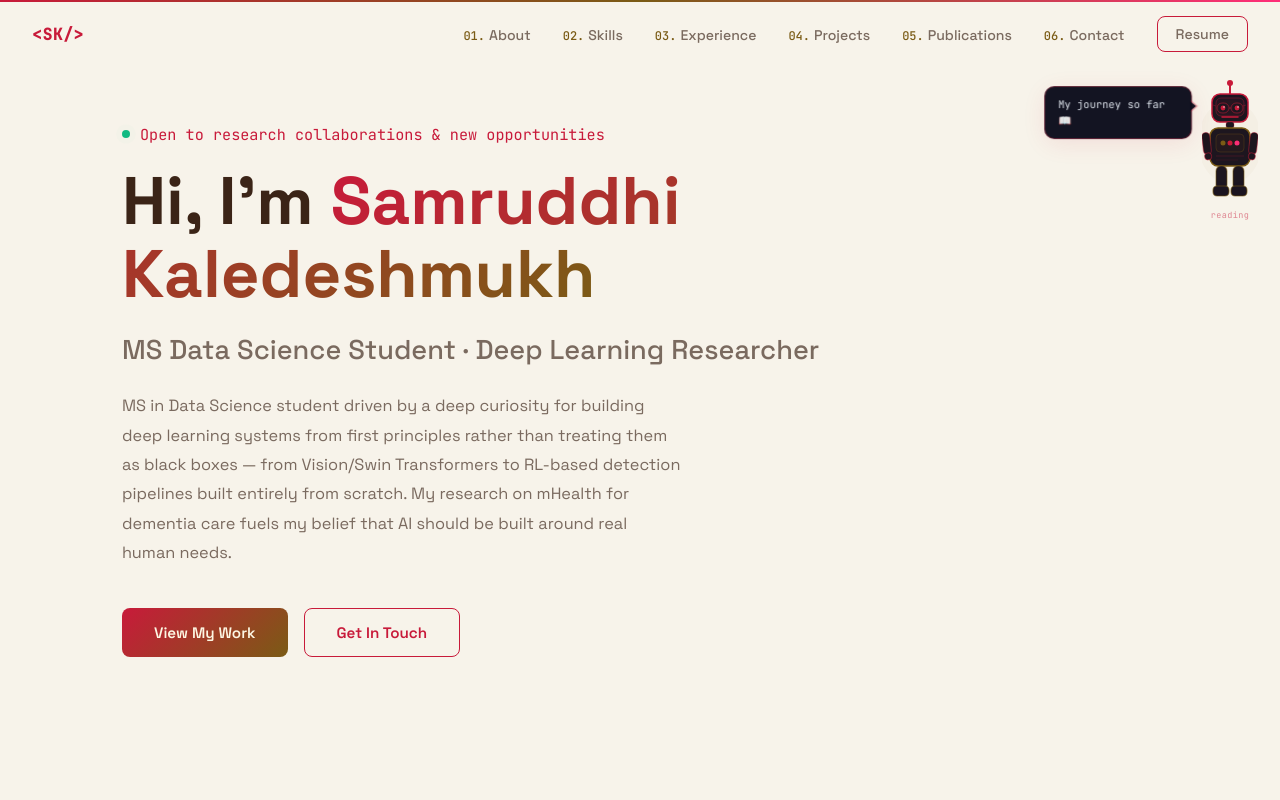
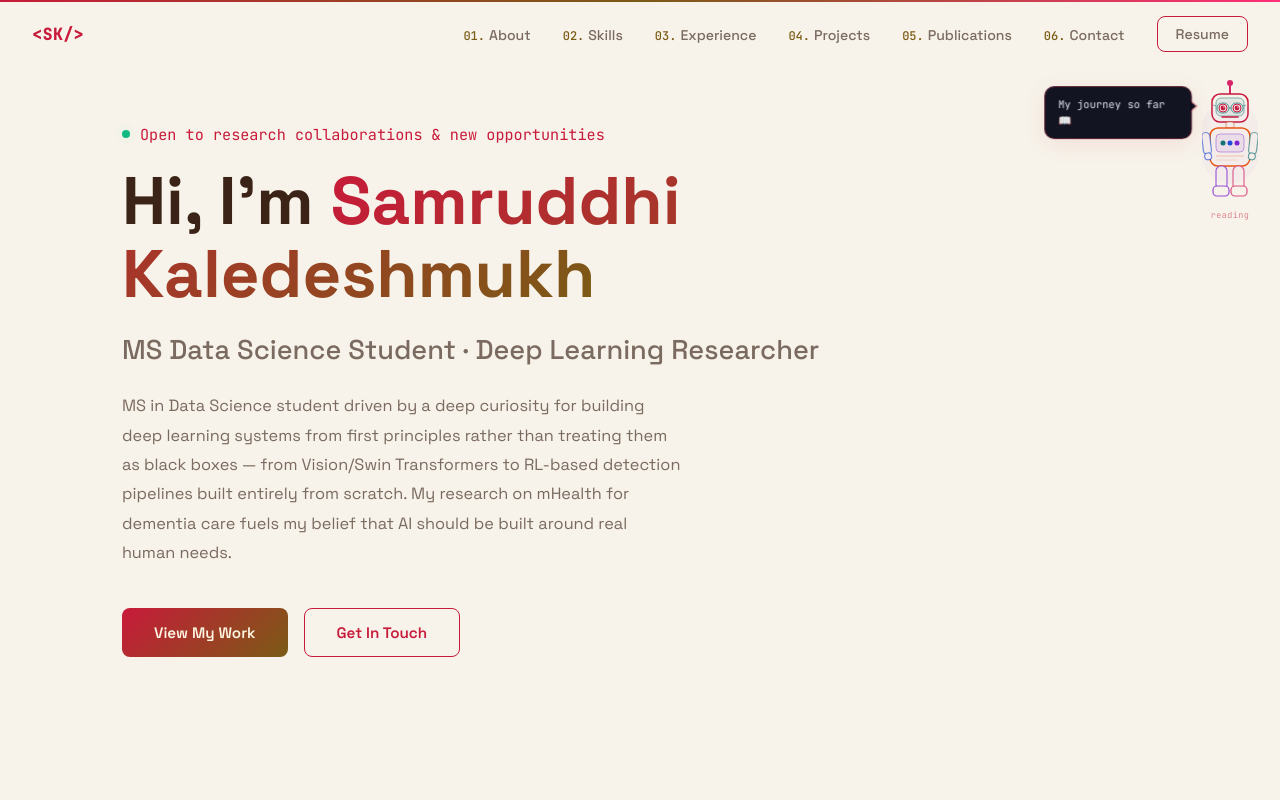
Before and after one commit to Samruddhi2212/portfolio, a React (Vite) app: page / in a window 1280 px wide. Shown: the top 800 px of the page. Built offline with nearby package versions, Linux system fonts and the light colour scheme.

Commit message:
Recolor scroll mascot as a hollow rainbow-outline figure matching the bg

```diff
--- a/src/components/ScrollBot.jsx
+++ b/src/components/ScrollBot.jsx
@@ -13,18 +13,29 @@ const SECTION_DATA = {
   contact:      { bubble: 'Say hi? 👀',                 eyes: 'wink',     mouth: 'smile',   label: 'waving' },
 }
 
+// ── Striking multicolour palette for the bot's outline (fills stay bg-coloured) ──
+const BOT = {
+  red: '#c81a3a',
+  orange: '#ea580c',
+  amber: '#b45309',
+  teal: '#0f766e',
+  blue: '#1d4ed8',
+  purple: '#7e22ce',
+  pink: '#d6266a',
+}
+
 // ── Eye expressions ─────────────────────────────────────────────────────────
 function Eyes({ type }) {
   switch (type) {
     case 'wide': // hero — big excited eyes, blinking
       return (
         <>
-          <ellipse cx="21" cy="28" rx="4.5" ry="5" fill="#1b1420"/>
-          <ellipse cx="35" cy="28" rx="4.5" ry="5" fill="#1b1420"/>
-          <ellipse cx="21" cy="28" rx="3" ry="3.5" fill="#c81a3a">
+          <ellipse cx="21" cy="28" rx="4.5" ry="5" fill="var(--bg)" stroke={BOT.red} strokeWidth="1"/>
+          <ellipse cx="35" cy="28" rx="4.5" ry="5" fill="var(--bg)" stroke={BOT.red} strokeWidth="1"/>
+          <ellipse cx="21" cy="28" rx="3" ry="3.5" fill={BOT.red}>
             <animate attributeName="ry" values="3.5;0.4;3.5" dur="3.5s" repeatCount="indefinite"/>
           </ellipse>
-          <ellipse cx="35" cy="28" rx="3" ry="3.5" fill="#c81a3a">
+          <ellipse cx="35" cy="28" rx="3" ry="3.5" fill={BOT.red}>
             <animate attributeName="ry" values="3.5;0.4;3.5" dur="3.5s" begin="0.15s" repeatCount="indefinite"/>
           </ellipse>
           <circle cx="22" cy="27" r="0.9" fill="white" opacity="0.85"/>
@@ -34,97 +45,97 @@ function Eyes({ type }) {
     case 'thinking': // about — pupils drifted up-left, raised brows
       return (
         <>
-          <circle cx="21" cy="28" r="4" fill="#1b1420"/>
-          <circle cx="35" cy="28" r="4" fill="#1b1420"/>
-          <circle cx="19.5" cy="26.5" r="2.5" fill="#c81a3a"/>
-          <circle cx="33.5" cy="26.5" r="2.5" fill="#c81a3a"/>
+          <circle cx="21" cy="28" r="4" fill="var(--bg)" stroke={BOT.red} strokeWidth="1"/>
+          <circle cx="35" cy="28" r="4" fill="var(--bg)" stroke={BOT.red} strokeWidth="1"/>
+          <circle cx="19.5" cy="26.5" r="2.5" fill={BOT.red}/>
+          <circle cx="33.5" cy="26.5" r="2.5" fill={BOT.red}/>
           <circle cx="20" cy="26" r="0.8" fill="white" opacity="0.8"/>
           <circle cx="34" cy="26" r="0.8" fill="white" opacity="0.8"/>
           {/* raised eyebrows */}
-          <path d="M17 22.5 Q21 20.5 25 22.5" stroke="#c81a3a" strokeWidth="1.2" fill="none" strokeLinecap="round"/>
-          <path d="M31 22.5 Q35 20.5 39 22.5" stroke="#c81a3a" strokeWidth="1.2" fill="none" strokeLinecap="round"/>
+          <path d="M17 22.5 Q21 20.5 25 22.5" stroke={BOT.amber} strokeWidth="1.2" fill="none" strokeLinecap="round"/>
+          <path d="M31 22.5 Q35 20.5 39 22.5" stroke={BOT.amber} strokeWidth="1.2" fill="none" strokeLinecap="round"/>
         </>
       )
     case 'focused': // skills — narrow rectangular slits + furrowed brows
       return (
         <>
-          <rect x="16" y="25.5" width="10" height="5" rx="2.5" fill="#1b1420"/>
-          <rect x="30" y="25.5" width="10" height="5" rx="2.5" fill="#1b1420"/>
-          <rect x="17.5" y="26.5" width="7" height="3" rx="1.5" fill="#7a5b15"/>
-          <rect x="31.5" y="26.5" width="7" height="3" rx="1.5" fill="#7a5b15"/>
+          <rect x="16" y="25.5" width="10" height="5" rx="2.5" fill="var(--bg)" stroke={BOT.amber} strokeWidth="1"/>
+          <rect x="30" y="25.5" width="10" height="5" rx="2.5" fill="var(--bg)" stroke={BOT.amber} strokeWidth="1"/>
+          <rect x="17.5" y="26.5" width="7" height="3" rx="1.5" fill={BOT.amber}/>
+          <rect x="31.5" y="26.5" width="7" height="3" rx="1.5" fill={BOT.amber}/>
           {/* furrowed brows — angled inward */}
-          <line x1="16" y1="23" x2="26" y2="24.5" stroke="#7a5b15" strokeWidth="1.4" strokeLinecap="round"/>
-          <line x1="40" y1="23" x2="30" y2="24.5" stroke="#7a5b15" strokeWidth="1.4" strokeLinecap="round"/>
+          <line x1="16" y1="23" x2="26" y2="24.5" stroke={BOT.amber} strokeWidth="1.4" strokeLinecap="round"/>
+          <line x1="40" y1="23" x2="30" y2="24.5" stroke={BOT.amber} strokeWidth="1.4" strokeLinecap="round"/>
         </>
       )
     case 'reading': // experience — glasses overlay
       return (
         <>
-          <circle cx="21" cy="28" r="4" fill="#1b1420"/>
-          <circle cx="35" cy="28" r="4" fill="#1b1420"/>
-          <circle cx="21" cy="28" r="2.4" fill="#c81a3a">
+          <circle cx="21" cy="28" r="4" fill="var(--bg)" stroke={BOT.red} strokeWidth="1"/>
+          <circle cx="35" cy="28" r="4" fill="var(--bg)" stroke={BOT.red} strokeWidth="1"/>
+          <circle cx="21" cy="28" r="2.4" fill={BOT.red}>
             <animate attributeName="opacity" values="1;0.4;1" dur="2.5s" repeatCount="indefinite"/>
           </circle>
-          <circle cx="35" cy="28" r="2.4" fill="#c81a3a">
+          <circle cx="35" cy="28" r="2.4" fill={BOT.red}>
             <animate attributeName="opacity" values="1;0.4;1" dur="2.5s" begin="0.3s" repeatCount="indefinite"/>
           </circle>
           <circle cx="22" cy="27" r="0.8" fill="white" opacity="0.8"/>
           <circle cx="36" cy="27" r="0.8" fill="white" opacity="0.8"/>
           {/* glasses frames */}
-          <rect x="15" y="23" width="12" height="10" rx="5" fill="none" stroke="rgba(200, 26, 58,0.55)" strokeWidth="0.9"/>
-          <rect x="29" y="23" width="12" height="10" rx="5" fill="none" stroke="rgba(200, 26, 58,0.55)" strokeWidth="0.9"/>
-          <line x1="27" y1="28" x2="29" y2="28" stroke="rgba(200, 26, 58,0.55)" strokeWidth="0.9"/>
+          <rect x="15" y="23" width="12" height="10" rx="5" fill="none" stroke={BOT.teal} strokeWidth="0.9" opacity="0.75"/>
+          <rect x="29" y="23" width="12" height="10" rx="5" fill="none" stroke={BOT.teal} strokeWidth="0.9" opacity="0.75"/>
+          <line x1="27" y1="28" x2="29" y2="28" stroke={BOT.teal} strokeWidth="0.9" opacity="0.75"/>
           {/* temples */}
-          <line x1="14" y1="26" x2="11" y2="25" stroke="rgba(200, 26, 58,0.4)" strokeWidth="0.8"/>
-          <line x1="41" y1="26" x2="44" y2="25" stroke="rgba(200, 26, 58,0.4)" strokeWidth="0.8"/>
+          <line x1="14" y1="26" x2="11" y2="25" stroke={BOT.teal} strokeWidth="0.8" opacity="0.6"/>
+          <line x1="41" y1="26" x2="44" y2="25" stroke={BOT.teal} strokeWidth="0.8" opacity="0.6"/>
         </>
       )
     case 'stars': // projects — 4-point star pupils, excited
       return (
         <>
-          <circle cx="21" cy="28" r="4.5" fill="#1b1420"/>
-          <circle cx="35" cy="28" r="4.5" fill="#1b1420"/>
+          <circle cx="21" cy="28" r="4.5" fill="var(--bg)" stroke={BOT.red} strokeWidth="1"/>
+          <circle cx="35" cy="28" r="4.5" fill="var(--bg)" stroke={BOT.red} strokeWidth="1"/>
           {/* 4-point star left at (21,28) */}
-          <path d="M21 23.5 L22.4 26.6 L25.5 28 L22.4 29.4 L21 32.5 L19.6 29.4 L16.5 28 L19.6 26.6 Z" fill="#f59e0b"/>
+          <path d="M21 23.5 L22.4 26.6 L25.5 28 L22.4 29.4 L21 32.5 L19.6 29.4 L16.5 28 L19.6 26.6 Z" fill={BOT.orange}/>
           {/* 4-point star right at (35,28) */}
-          <path d="M35 23.5 L36.4 26.6 L39.5 28 L36.4 29.4 L35 32.5 L33.6 29.4 L30.5 28 L33.6 26.6 Z" fill="#f59e0b"/>
+          <path d="M35 23.5 L36.4 26.6 L39.5 28 L36.4 29.4 L35 32.5 L33.6 29.4 L30.5 28 L33.6 26.6 Z" fill={BOT.orange}/>
           {/* sparkle marks */}
-          <line x1="21" y1="20" x2="21" y2="22" stroke="#f59e0b" strokeWidth="1.2" strokeLinecap="round"/>
-          <line x1="35" y1="20" x2="35" y2="22" stroke="#f59e0b" strokeWidth="1.2" strokeLinecap="round"/>
-          <line x1="14" y1="24" x2="15.5" y2="25" stroke="#f59e0b" strokeWidth="1" strokeLinecap="round" opacity="0.7"/>
-          <line x1="42" y1="24" x2="40.5" y2="25" stroke="#f59e0b" strokeWidth="1" strokeLinecap="round" opacity="0.7"/>
+          <line x1="21" y1="20" x2="21" y2="22" stroke={BOT.orange} strokeWidth="1.2" strokeLinecap="round"/>
+          <line x1="35" y1="20" x2="35" y2="22" stroke={BOT.orange} strokeWidth="1.2" strokeLinecap="round"/>
+          <line x1="14" y1="24" x2="15.5" y2="25" stroke={BOT.orange} strokeWidth="1" strokeLinecap="round" opacity="0.7"/>
+          <line x1="42" y1="24" x2="40.5" y2="25" stroke={BOT.orange} strokeWidth="1" strokeLinecap="round" opacity="0.7"/>
         </>
       )
     case 'proud': // publications — pink/magenta glow eyes + sparkles
       return (
         <>
-          <circle cx="21" cy="28" r="4" fill="#1b1420"/>
-          <circle cx="35" cy="28" r="4" fill="#1b1420"/>
-          <circle cx="21" cy="28" r="2.5" fill="#ff2d78">
+          <circle cx="21" cy="28" r="4" fill="var(--bg)" stroke={BOT.red} strokeWidth="1"/>
+          <circle cx="35" cy="28" r="4" fill="var(--bg)" stroke={BOT.red} strokeWidth="1"/>
+          <circle cx="21" cy="28" r="2.5" fill={BOT.pink}>
             <animate attributeName="r" values="2.5;3;2.5" dur="1.8s" repeatCount="indefinite"/>
           </circle>
-          <circle cx="35" cy="28" r="2.5" fill="#ff2d78">
+          <circle cx="35" cy="28" r="2.5" fill={BOT.pink}>
             <animate attributeName="r" values="2.5;3;2.5" dur="1.8s" begin="0.4s" repeatCount="indefinite"/>
           </circle>
           <circle cx="22" cy="27" r="0.9" fill="white" opacity="0.9"/>
           <circle cx="36" cy="27" r="0.9" fill="white" opacity="0.9"/>
           {/* tiny sparkles */}
-          <path d="M11 21 L11.8 22.5 L13.5 22.5 L12.2 23.5 L12.7 25 L11 24.2 L9.3 25 L9.8 23.5 L8.5 22.5 L10.2 22.5 Z" fill="#f59e0b" opacity="0.8"/>
-          <path d="M43 21 L43.8 22.5 L45.5 22.5 L44.2 23.5 L44.7 25 L43 24.2 L41.3 25 L41.8 23.5 L40.5 22.5 L42.2 22.5 Z" fill="#f59e0b" opacity="0.8"/>
+          <path d="M11 21 L11.8 22.5 L13.5 22.5 L12.2 23.5 L12.7 25 L11 24.2 L9.3 25 L9.8 23.5 L8.5 22.5 L10.2 22.5 Z" fill={BOT.amber} opacity="0.8"/>
+          <path d="M43 21 L43.8 22.5 L45.5 22.5 L44.2 23.5 L44.7 25 L43 24.2 L41.3 25 L41.8 23.5 L40.5 22.5 L42.2 22.5 Z" fill={BOT.amber} opacity="0.8"/>
         </>
       )
     case 'wink': // contact — left normal, right eye closed curved line
     default:
       return (
         <>
-          <circle cx="21" cy="28" r="4" fill="#1b1420"/>
-          <circle cx="21" cy="28" r="2.5" fill="#c81a3a">
+          <circle cx="21" cy="28" r="4" fill="var(--bg)" stroke={BOT.red} strokeWidth="1"/>
+          <circle cx="21" cy="28" r="2.5" fill={BOT.red}>
             <animate attributeName="opacity" values="1;0.3;1" dur="2s" repeatCount="indefinite"/>
           </circle>
           <circle cx="22" cy="27" r="0.8" fill="white" opacity="0.8"/>
           {/* right eye — winking, closed arc */}
-          <rect x="30" y="23" width="10" height="10" rx="5" fill="#1b1420"/>
-          <path d="M31 28 Q35 23.5 39 28" stroke="#c81a3a" strokeWidth="1.8" fill="none" strokeLinecap="round"/>
+          <rect x="30" y="23" width="10" height="10" rx="5" fill="var(--bg)" stroke={BOT.red} strokeWidth="1"/>
+          <path d="M31 28 Q35 23.5 39 28" stroke={BOT.red} strokeWidth="1.8" fill="none" strokeLinecap="round"/>
         </>
       )
   }
@@ -134,19 +145,19 @@ function Eyes({ type }) {
 function Mouth({ type }) {
   switch (type) {
     case 'smile':
-      return <path d="M19 37 Q28 42.5 37 37" stroke="#c81a3a" strokeWidth="1.5" strokeLinecap="round" fill="none"/>
+      return <path d="M19 37 Q28 42.5 37 37" stroke={BOT.red} strokeWidth="1.5" strokeLinecap="round" fill="none"/>
     case 'smirk':
-      return <path d="M20 37.5 Q25 40.5 33 38" stroke="#7a5b15" strokeWidth="1.5" strokeLinecap="round" fill="none"/>
+      return <path d="M20 37.5 Q25 40.5 33 38" stroke={BOT.amber} strokeWidth="1.5" strokeLinecap="round" fill="none"/>
     case 'excited':
       return (
         <>
-          <path d="M18 36.5 Q28 43.5 38 36.5" stroke="#c81a3a" strokeWidth="1.5" strokeLinecap="round" fill="none"/>
-          <ellipse cx="28" cy="40" rx="5.5" ry="2.5" fill="#7a5b15" opacity="0.45"/>
+          <path d="M18 36.5 Q28 43.5 38 36.5" stroke={BOT.red} strokeWidth="1.5" strokeLinecap="round" fill="none"/>
+          <ellipse cx="28" cy="40" rx="5.5" ry="2.5" fill={BOT.amber} opacity="0.45"/>
         </>
       )
     case 'neutral':
     default:
-      return <line x1="20" y1="37" x2="36" y2="37" stroke="#c81a3a" strokeWidth="1.5" strokeLinecap="round"/>
+      return <line x1="20" y1="37" x2="36" y2="37" stroke={BOT.red} strokeWidth="1.5" strokeLinecap="round"/>
   }
 }
 
@@ -214,27 +225,27 @@ function Laptop() {
     >
       <svg width="54" height="36" viewBox="0 0 54 36" fill="none">
         {/* screen lid */}
-        <rect x="3" y="0" width="48" height="27" rx="3" fill="#0d0a10" stroke="#c81a3a" strokeWidth="1"/>
-        <rect x="6" y="3" width="42" height="21" rx="1.5" fill="#0d0a10"/>
+        <rect x="3" y="0" width="48" height="27" rx="3" fill="var(--bg)" stroke={BOT.blue} strokeWidth="1"/>
+        <rect x="6" y="3" width="42" height="21" rx="1.5" fill="var(--bg)"/>
         {/* code lines on screen */}
-        <rect x="9"  y="7"  width="20" height="1.5" rx="0.75" fill="rgba(200, 26, 58,0.55)"/>
-        <rect x="9"  y="11" width="28" height="1.5" rx="0.75" fill="rgba(122, 91, 21,0.45)"/>
-        <rect x="9"  y="15" width="16" height="1.5" rx="0.75" fill="rgba(200, 26, 58,0.38)"/>
-        <rect x="9"  y="19" width="22" height="1.5" rx="0.75" fill="rgba(236,72,153,0.4)"/>
+        <rect x="9"  y="7"  width="20" height="1.5" rx="0.75" fill={BOT.blue} opacity="0.55"/>
+        <rect x="9"  y="11" width="28" height="1.5" rx="0.75" fill={BOT.amber} opacity="0.5"/>
+        <rect x="9"  y="15" width="16" height="1.5" rx="0.75" fill={BOT.teal} opacity="0.5"/>
+        <rect x="9"  y="19" width="22" height="1.5" rx="0.75" fill={BOT.pink} opacity="0.5"/>
         {/* blinking cursor */}
-        <rect x="26" y="15" width="1.5" height="1.5" fill="#c81a3a">
+        <rect x="26" y="15" width="1.5" height="1.5" fill={BOT.blue}>
           <animate attributeName="opacity" values="1;0;1" dur="0.65s" repeatCount="indefinite"/>
         </rect>
         {/* keyboard base */}
-        <rect x="0" y="27" width="54" height="9" rx="2.5" fill="#0d0a10" stroke="#7a5b15" strokeWidth="1"/>
+        <rect x="0" y="27" width="54" height="9" rx="2.5" fill="var(--bg)" stroke={BOT.purple} strokeWidth="1"/>
         {/* key hints */}
         {[5,11,17,23,35,41].map(x => (
-          <rect key={x} x={x} y="29.5" width="4" height="3" rx="0.8" fill="rgba(122, 91, 21,0.3)"/>
+          <rect key={x} x={x} y="29.5" width="4" height="3" rx="0.8" fill={BOT.purple} opacity="0.3"/>
         ))}
         {/* spacebar */}
-        <rect x="20" y="29.5" width="14" height="3" rx="0.8" fill="rgba(122, 91, 21,0.2)"/>
+        <rect x="20" y="29.5" width="14" height="3" rx="0.8" fill={BOT.purple} opacity="0.2"/>
         {/* hinge line */}
-        <line x1="2" y1="27" x2="52" y2="27" stroke="rgba(200, 26, 58,0.2)" strokeWidth="0.5"/>
+        <line x1="2" y1="27" x2="52" y2="27" stroke={BOT.blue} strokeWidth="0.5" opacity="0.3"/>
       </svg>
     </motion.div>
   )
@@ -331,16 +342,16 @@ export default function ScrollBot() {
       {/* Bot SVG */}
       <svg width="56" height="120" viewBox="0 0 56 120" fill="none">
         {/* antenna */}
-        <line x1="28" y1="4" x2="28" y2="14" stroke="#c81a3a" strokeWidth="2" strokeLinecap="round"/>
-        <circle cx="28" cy="3" r="3" fill="#c81a3a">
+        <line x1="28" y1="4" x2="28" y2="14" stroke={BOT.pink} strokeWidth="2" strokeLinecap="round"/>
+        <circle cx="28" cy="3" r="3" fill={BOT.pink}>
           <animate attributeName="r" values="3;4.5;3" dur="1.5s" repeatCount="indefinite"/>
           <animate attributeName="opacity" values="1;0.4;1" dur="1.5s" repeatCount="indefinite"/>
         </circle>
 
         {/* head */}
-        <rect x="10" y="14" width="36" height="28" rx="8" fill="#1b1420" stroke="#c81a3a" strokeWidth="1.5"/>
+        <rect x="10" y="14" width="36" height="28" rx="8" fill="var(--bg)" stroke={BOT.red} strokeWidth="1.5"/>
         {/* visor */}
-        <rect x="14" y="18" width="28" height="18" rx="5" fill="rgba(200, 26, 58,0.06)" stroke="rgba(200, 26, 58,0.35)" strokeWidth="1"/>
+        <rect x="14" y="18" width="28" height="18" rx="5" fill={BOT.teal} fillOpacity="0.07" stroke={BOT.teal} strokeWidth="1" strokeOpacity="0.5"/>
 
         {/* dynamic eyes */}
         <Eyes type={data.eyes} />
@@ -349,47 +360,47 @@ export default function ScrollBot() {
         <Mouth type={data.mouth} />
 
         {/* neck */}
-        <rect x="24" y="42" width="8" height="6" rx="2" fill="#1b1420" stroke="rgba(200, 26, 58,0.3)" strokeWidth="1"/>
+        <rect x="24" y="42" width="8" height="6" rx="2" fill="var(--bg)" stroke={BOT.amber} strokeWidth="1" strokeOpacity="0.5"/>
 
         {/* body */}
-        <rect x="8" y="48" width="40" height="38" rx="8" fill="#1b1420" stroke="#7a5b15" strokeWidth="1.5"/>
+        <rect x="8" y="48" width="40" height="38" rx="8" fill="var(--bg)" stroke={BOT.orange} strokeWidth="1.5"/>
         {/* chest panel */}
-        <rect x="14" y="54" width="28" height="18" rx="4" fill="rgba(122, 91, 21,0.07)" stroke="rgba(122, 91, 21,0.3)" strokeWidth="1"/>
+        <rect x="14" y="54" width="28" height="18" rx="4" fill={BOT.purple} fillOpacity="0.07" stroke={BOT.purple} strokeWidth="1" strokeOpacity="0.4"/>
         {/* chest lights */}
-        <circle cx="21" cy="63" r="2.5" fill="#7a5b15">
+        <circle cx="21" cy="63" r="2.5" fill={BOT.teal}>
           <animate attributeName="opacity" values="1;0.2;1" dur="1.8s" repeatCount="indefinite"/>
         </circle>
-        <circle cx="28" cy="63" r="2.5" fill="#c81a3a">
+        <circle cx="28" cy="63" r="2.5" fill={BOT.blue}>
           <animate attributeName="opacity" values="1;0.2;1" dur="1.8s" begin="0.6s" repeatCount="indefinite"/>
         </circle>
-        <circle cx="35" cy="63" r="2.5" fill="#ff2d78">
+        <circle cx="35" cy="63" r="2.5" fill={BOT.purple}>
           <animate attributeName="opacity" values="1;0.2;1" dur="1.8s" begin="1.2s" repeatCount="indefinite"/>
         </circle>
         {/* body detail */}
-        <line x1="14" y1="76" x2="42" y2="76" stroke="rgba(200, 26, 58,0.2)" strokeWidth="1"/>
-        <line x1="14" y1="80" x2="36" y2="80" stroke="rgba(200, 26, 58,0.1)" strokeWidth="1"/>
+        <line x1="14" y1="76" x2="42" y2="76" stroke={BOT.orange} strokeWidth="1" strokeOpacity="0.3"/>
+        <line x1="14" y1="80" x2="36" y2="80" stroke={BOT.orange} strokeWidth="1" strokeOpacity="0.15"/>
 
         {/* left arm */}
         <g transform={`rotate(${leftArmRot}, 8, 58)`}>
-          <rect x="0" y="52" width="8" height="22" rx="4" fill="#1b1420" stroke="rgba(200, 26, 58,0.4)" strokeWidth="1.2"/>
-          <circle cx="4" cy="76" r="3.5" fill="#1b1420" stroke="rgba(200, 26, 58,0.5)" strokeWidth="1"/>
+          <rect x="0" y="52" width="8" height="22" rx="4" fill="var(--bg)" stroke={BOT.blue} strokeWidth="1.2" strokeOpacity="0.6"/>
+          <circle cx="4" cy="76" r="3.5" fill="var(--bg)" stroke={BOT.blue} strokeWidth="1" strokeOpacity="0.7"/>
         </g>
 
         {/* right arm */}
         <g transform={`rotate(${rightArmRot}, 48, 58)`}>
-          <rect x="48" y="52" width="8" height="22" rx="4" fill="#1b1420" stroke="rgba(200, 26, 58,0.4)" strokeWidth="1.2"/>
-          <circle cx="52" cy="76" r="3.5" fill="#1b1420" stroke="rgba(200, 26, 58,0.5)" strokeWidth="1"/>
+          <rect x="48" y="52" width="8" height="22" rx="4" fill="var(--bg)" stroke={BOT.teal} strokeWidth="1.2" strokeOpacity="0.6"/>
+          <circle cx="52" cy="76" r="3.5" fill="var(--bg)" stroke={BOT.teal} strokeWidth="1" strokeOpacity="0.7"/>
         </g>
 
         {/* legs */}
-        <rect x="14" y="86" width="11" height="24" rx="5" fill="#1b1420" stroke="rgba(122, 91, 21,0.5)" strokeWidth="1.2"/>
-        <rect x="31" y="86" width="11" height="24" rx="5" fill="#1b1420" stroke="rgba(122, 91, 21,0.5)" strokeWidth="1.2"/>
+        <rect x="14" y="86" width="11" height="24" rx="5" fill="var(--bg)" stroke={BOT.purple} strokeWidth="1.2" strokeOpacity="0.7"/>
+        <rect x="31" y="86" width="11" height="24" rx="5" fill="var(--bg)" stroke={BOT.pink} strokeWidth="1.2" strokeOpacity="0.7"/>
         {/* feet */}
-        <rect x="11" y="106" width="16" height="10" rx="4" fill="#1b1420" stroke="rgba(122, 91, 21,0.6)" strokeWidth="1.2"/>
-        <rect x="29" y="106" width="16" height="10" rx="4" fill="#1b1420" stroke="rgba(122, 91, 21,0.6)" strokeWidth="1.2"/>
+        <rect x="11" y="106" width="16" height="10" rx="4" fill="var(--bg)" stroke={BOT.purple} strokeWidth="1.2" strokeOpacity="0.8"/>
+        <rect x="29" y="106" width="16" height="10" rx="4" fill="var(--bg)" stroke={BOT.pink} strokeWidth="1.2" strokeOpacity="0.8"/>
 
         {/* glow aura */}
-        <ellipse cx="28" cy="62" rx="32" ry="42" fill="rgba(122, 91, 21,0.025)"/>
+        <ellipse cx="28" cy="62" rx="32" ry="42" fill={BOT.purple} fillOpacity="0.03"/>
       </svg>
 
       {/* Laptop — appears during Projects section */}
```
